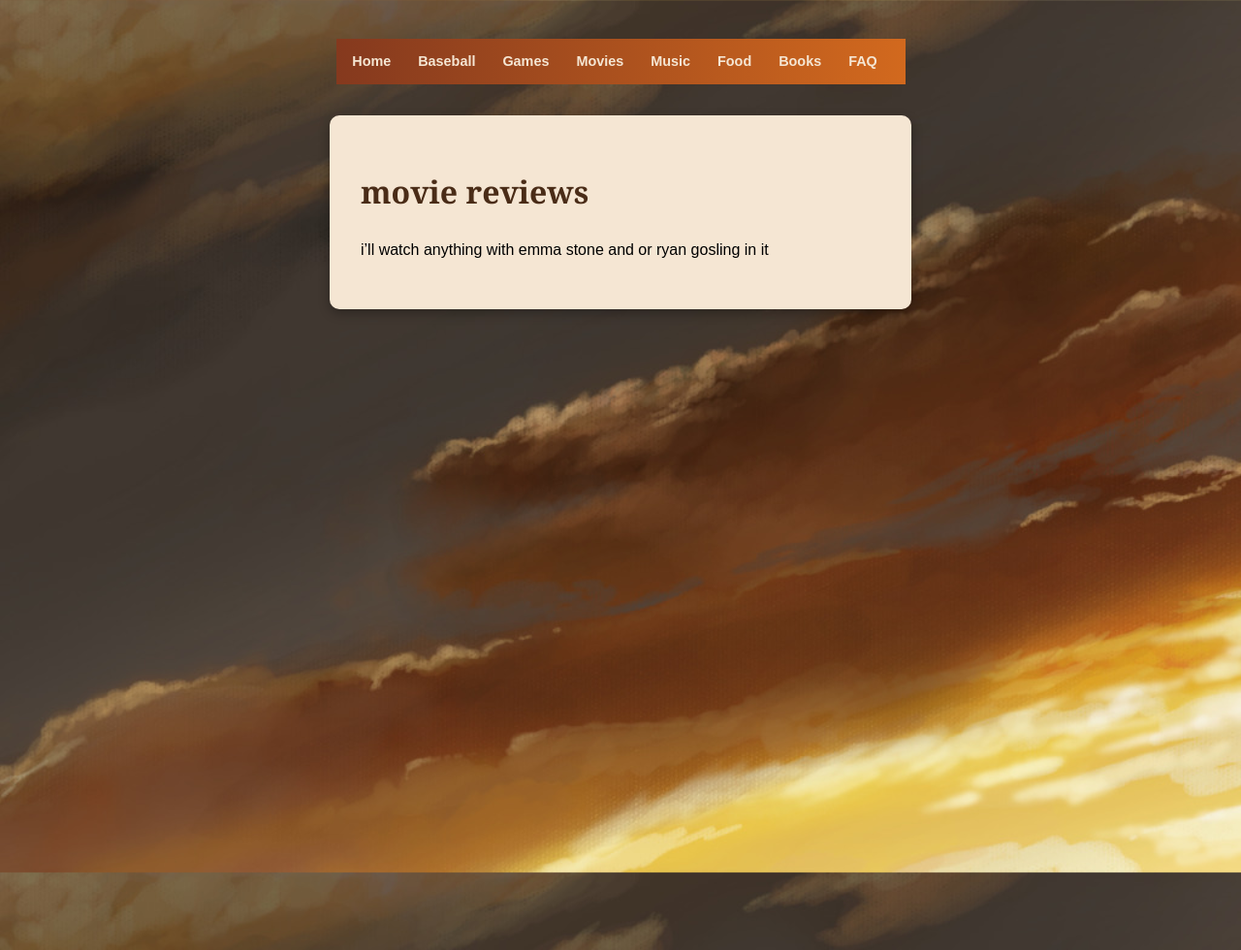
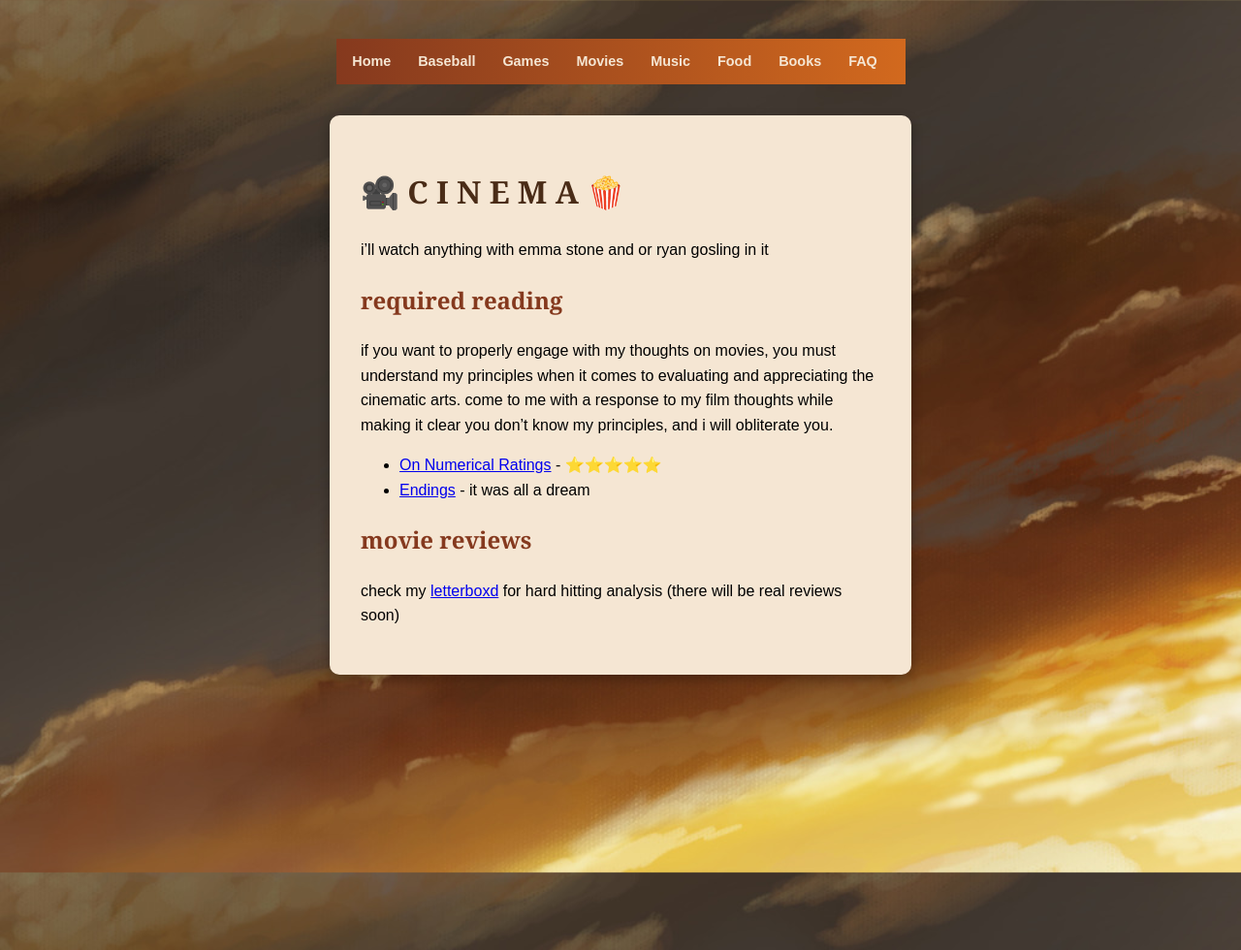
Before and after one commit to dzhou1337/dzhou1337.github.io, a Jekyll site: the page built from movies/index.md, in a window 1280 px wide. Shown: the whole page at 97% size. Built offline with Jekyll 4.4.1, drawn with Linux system fonts in a browser that asks for light colours.

Commit message:
move review preamble

```diff
--- a/movies/index.md
+++ b/movies/index.md
@@ -3,6 +3,17 @@ layout: default
 title: dookiefilms
 ---
 
-# movie reviews
+# 🎥 C I N E M A 🍿
 
 i'll watch anything with emma stone and or ryan gosling in it
+
+## required reading
+
+if you want to properly engage with my thoughts on movies, you must understand my principles when it comes to evaluating and appreciating the cinematic arts. come to me with a response to my film thoughts while making it clear you don't know my principles, and i will obliterate you.
+
+- [On Numerical Ratings](/movies/on-numerical-ratings/) - ⭐⭐⭐⭐⭐
+- [Endings](/movies/endings) - it was all a dream
+
+## movie reviews
+
+check my [letterboxd](https://letterboxd.com/dookiemoto/) for hard hitting analysis (there will be real reviews soon)
```
Also changed, not shown: _movies_posts/endings.md (added, +17 -0 lines), _movies_posts/on-numerical-ratings.md (added, +19 -0 lines).
